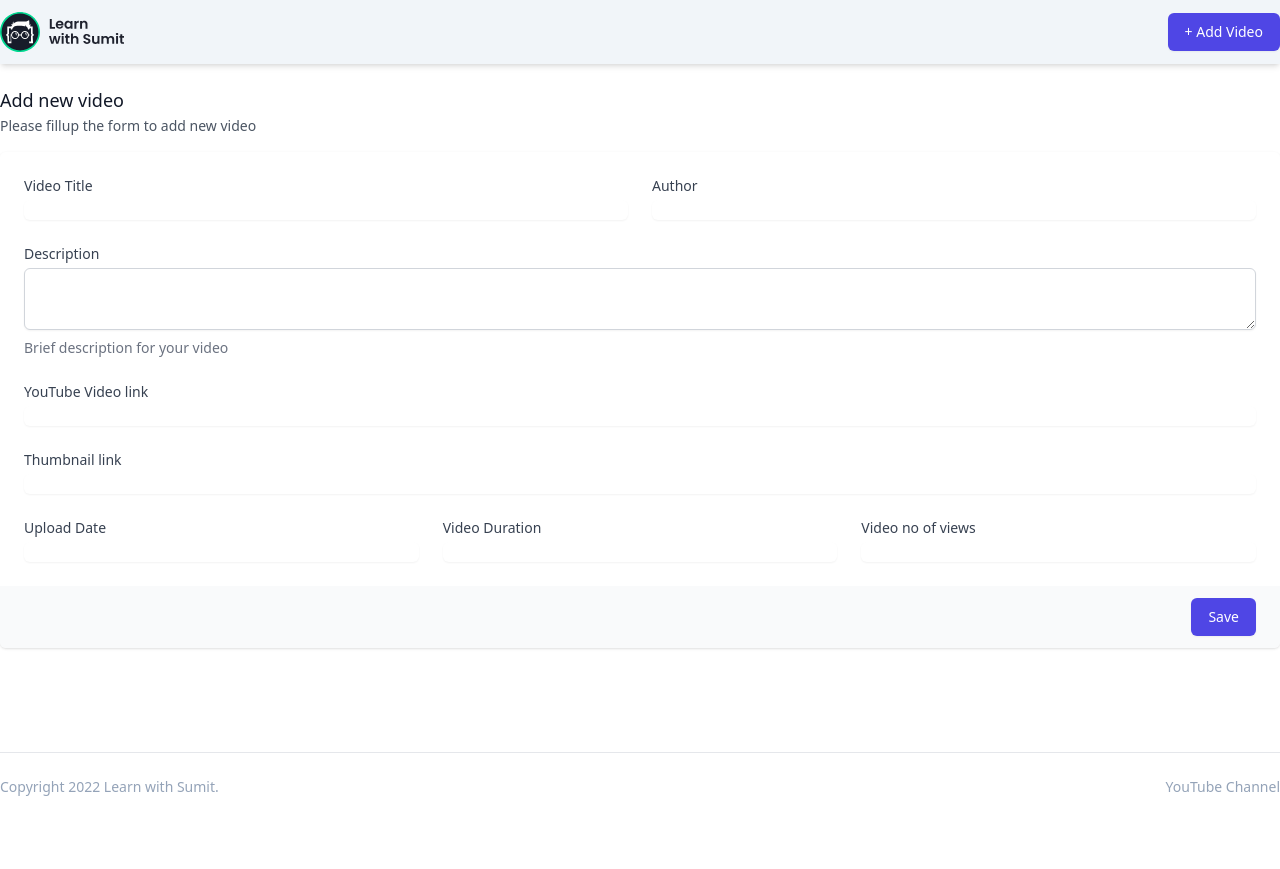
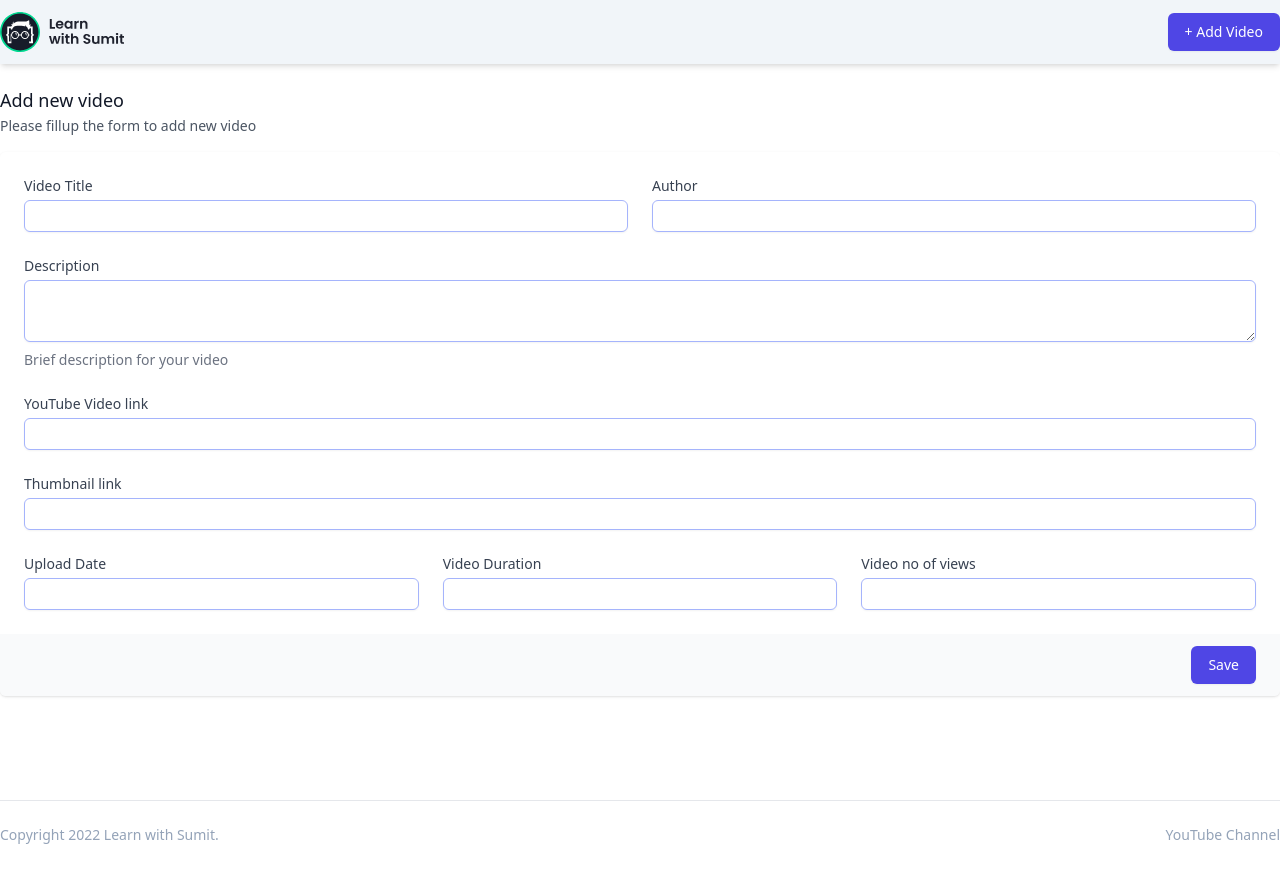
Before and after one commit to babulakterfsd/learn-redux, a React (Vite) app: page /videos/add in a window 1280 px wide. Before the commit the page ends 821 px from the top, so only its background shows below. Built offline with nearby package versions, Linux system fonts and the light colour scheme.

Commit message:
add videos added with cache invalidation

```diff
--- a/src/components/add/AddVideo.jsx
+++ b/src/components/add/AddVideo.jsx
@@ -1,13 +1,11 @@
-import Form from "./Form";
+import Form from './Form';
 
 export default function AddVideo() {
     return (
         <div className="max-w-7xl mx-auto px-5 lg:px-0">
             <div className="w-full">
                 <div className="px-4 sm:px-0 pb-4">
-                    <h3 className="text-lg font-medium leading-6 text-gray-900">
-                        Add new video
-                    </h3>
+                    <h3 className="text-lg font-medium leading-6 text-gray-900">Add new video</h3>
                     <p className="mt-1 text-sm text-gray-600">
                         Please fillup the form to add new video
                     </p>
--- a/src/components/add/Form.jsx
+++ b/src/components/add/Form.jsx
@@ -1,43 +1,122 @@
 // import Success from "../ui/Success";
-import TextArea from "../ui/TextArea";
-import TextInput from "../ui/TextInput";
+import { useState } from 'react';
+import { useAddVideoMutation } from '../../rtk/features/api/apiSlice';
+import Error from '../ui/Error';
+import Success from '../ui/Success';
+import TextArea from '../ui/TextArea';
+import TextInput from '../ui/TextInput';
 
 export default function Form() {
+    const [addVideo, { data: video, isLoading, isError }] = useAddVideoMutation();
+
+    const [title, setTitle] = useState('');
+    const [author, setAuthor] = useState('');
+    const [description, setDescription] = useState('');
+    const [link, setLink] = useState('');
+    const [thumbnail, setThumbnail] = useState('');
+    const [date, setDate] = useState('');
+    const [duration, setDuration] = useState('');
+    const [views, setViews] = useState('');
+
+    const data = {
+        title,
+        author,
+        description,
+        link,
+        thumbnail,
+        date,
+        duration,
+        views,
+    };
+
+    const handleSubmit = (e) => {
+        e.preventDefault();
+        addVideo(data);
+        setTitle('');
+        setAuthor('');
+        setDescription('');
+        setLink('');
+        setThumbnail('');
+        setDate('');
+        setDuration('');
+        setViews('');
+    };
+
     return (
-        <form action="#" method="POST">
+        <form onSubmit={(e) => handleSubmit(e)}>
             <div className="shadow overflow-hidden sm:rounded-md">
                 <div className="px-4 py-5 bg-white sm:p-6">
                     <div className="grid grid-cols-6 gap-6">
                         <div className="col-span-6 sm:col-span-3">
-                            <TextInput title="Video Title" />
+                            <TextInput
+                                title="Video Title"
+                                value={title}
+                                onChange={(e) => setTitle(e.target.value)}
+                                required
+                            />
                         </div>
 
                         <div className="col-span-6 sm:col-span-3">
-                            <TextInput title="Author" />
+                            <TextInput
+                                title="Author"
+                                value={author}
+                                onChange={(e) => setAuthor(e.target.value)}
+                                required
+                            />
                         </div>
 
                         <div className="col-span-6">
-                            <TextArea title="Description" />
+                            <TextArea
+                                title="Description"
+                                value={description}
+                                onChange={(e) => setDescription(e.target.value)}
+                                required
+                            />
                         </div>
 
                         <div className="col-span-6">
-                            <TextInput title="YouTube Video link" />
+                            <TextInput
+                                title="YouTube Video link"
+                                value={link}
+                                onChange={(e) => setLink(e.target.value)}
+                                required
+                            />
                         </div>
 
                         <div className="col-span-6">
-                            <TextInput title="Thumbnail link" />
+                            <TextInput
+                                title="Thumbnail link"
+                                value={thumbnail}
+                                onChange={(e) => setThumbnail(e.target.value)}
+                                required
+                            />
                         </div>
 
                         <div className="col-span-6 sm:col-span-6 lg:col-span-2">
-                            <TextInput title="Upload Date" />
+                            <TextInput
+                                title="Upload Date"
+                                value={date}
+                                onChange={(e) => setDate(e.target.value)}
+                                required
+                            />
                         </div>
 
                         <div className="col-span-6 sm:col-span-3 lg:col-span-2">
-                            <TextInput title="Video Duration" />
+                            <TextInput
+                                title="Video Duration"
+                                value={duration}
+                                onChange={(e) => setDuration(e.target.value)}
+                                required
+                            />
                         </div>
 
                         <div className="col-span-6 sm:col-span-3 lg:col-span-2">
-                            <TextInput title="Video no of views" />
+                            <TextInput
+                                title="Video no of views"
+                                value={views}
+                                onChange={(e) => setViews(e.target.value)}
+                                required
+                            />
                         </div>
                     </div>
                 </div>
@@ -45,12 +124,16 @@ export default function Form() {
                     <button
                         type="submit"
                         className="inline-flex justify-center py-2 px-4 border border-transparent shadow-sm text-sm font-medium rounded-md text-white bg-indigo-600 hover:bg-indigo-700 focus:outline-none focus:ring-0 focus:ring-offset-0 focus:ring-indigo-500"
+                        disabled={isLoading}
                     >
                         Save
                     </button>
                 </div>
 
-                {/* <Success message="Video was added successfully" /> */}
+                {!isLoading && !isError && video?.id && (
+                    <Success message="Video was added successfully" />
+                )}
+                {!isLoading && isError && <Error message="An error occured while adding video" />}
             </div>
         </form>
     );
--- a/src/components/ui/TextArea.jsx
+++ b/src/components/ui/TextArea.jsx
@@ -1,19 +1,17 @@
+/* eslint-disable react/jsx-props-no-spreading */
+/* eslint-disable jsx-a11y/label-has-associated-control */
 export default function TextArea({ title, ...attributes }) {
     return (
         <>
-            <label className="block text-sm font-medium text-gray-700">
-                {title}
-            </label>
+            <label className="block text-sm font-medium text-gray-700">{title}</label>
             <div className="mt-1">
                 <textarea
                     {...attributes}
                     rows="3"
-                    className="shadow-sm focus:ring-indigo-500 focus:border-indigo-500 mt-1 block w-full sm:text-sm border border-gray-300 rounded-md"
-                ></textarea>
+                    className="shadow-sm focus:ring-indigo-500 focus:border-indigo-500 mt-1 block w-full sm:text-sm border border-indigo-300 rounded-md"
+                />
             </div>
-            <p className="mt-2 text-sm text-gray-500">
-                Brief description for your video
-            </p>
+            <p className="mt-2 text-sm text-gray-500">Brief description for your video</p>
         </>
     );
 }
--- a/src/components/ui/TextInput.jsx
+++ b/src/components/ui/TextInput.jsx
@@ -1,12 +1,12 @@
+/* eslint-disable jsx-a11y/label-has-associated-control */
+/* eslint-disable react/jsx-props-no-spreading */
 export default function TextInput({ title, ...attributes }) {
     return (
         <>
-            <label className="block text-sm font-medium text-gray-700">
-                {title}
-            </label>
+            <label className="block text-sm font-medium text-gray-700">{title}</label>
             <input
                 type="text"
-                className="mt-1 focus:ring-indigo-500 focus:border-indigo-500 block w-full shadow-sm sm:text-sm border-gray-300 rounded-md"
+                className="mt-1 block w-full h-8 shadow-sm sm:text-sm  rounded-md border-indigo-300 border"
                 {...attributes}
             />
         </>
--- a/src/components/videos/Videos.jsx
+++ b/src/components/videos/Videos.jsx
@@ -14,7 +14,8 @@ export default function Videos() {
         refetch,
     } = useGetVideosQuery(undefined, {
         skip: !request,
-        // pollingInterval: 3000,  eta miliseconds e dite hoy, polling interval default e 0 thake, but ekhane milisecond deya thakle oi somoy por por automatic refetch hote thakbe .. eka ekai oi time por por request kre data update korte thakbe.. awesome.. mojar bepar hocche, oi page e na thakle taile ar request korte thakbe na, abar jkhn oi page e ashbo browse korte korte , tkhn theke abar request korte thakbe
+        // pollingInterval: 10000,
+        //  eta miliseconds e dite hoy, polling interval default e 0 thake, but ekhane milisecond deya thakle oi somoy por por automatic refetch hote thakbe .. eka ekai oi time por por request kre data update korte thakbe.. awesome.. mojar bepar hocche, oi page e na thakle taile ar request korte thakbe na, abar jkhn oi page e ashbo browse korte korte , tkhn theke abar request korte thakbe
     });
     // refetch ekta function, etar maddhome manually refetch kora jay. niche ekta button click e example dekhiye comment kore rekhechi
 
@@ -47,9 +48,7 @@ export default function Videos() {
     }
 
     if (!isLoading && !isError && videos?.length > 0) {
-        content = videos.map((video) => (
-            <VideoCard key={video.id} video={video} refetch={refetch} />
-        ));
+        content = videos.map((video) => <VideoCard key={video.id} video={video} />);
     }
 
     return (
--- a/src/rtk/features/api/apiSlice.js
+++ b/src/rtk/features/api/apiSlice.js
@@ -6,10 +6,12 @@ export const apiSlice = createApi({
     baseQuery: fetchBaseQuery({
         baseUrl: 'http://localhost:9000',
     }),
+    tagTypes: ['videos'], // whitelisting tags
     endpoints: (builder) => ({
         getVideos: builder.query({
             query: () => `/videos`,
-            keepUnusedDataFor: 60, // ei second somoy por data refetch hobe auto
+            keepUnusedDataFor: 10, // dhori, homepage theke ami onno page e gechi. ekhn ami jodi 10 second er moddhe home e back ashi, taile ar refetch korbe na, kintu jodi 10 second por ashi taile refetch korbe. ei hocche keep... er kahini
+            providesTags: ['videos'], // ei request er cache ta ke videos tag diye chinhito korlam
         }),
         getVideo: builder.query({
             query: (videoId) => `/videos/${videoId}`,
@@ -22,7 +24,20 @@ export const apiSlice = createApi({
                 return queryString;
             },
         }),
+        addVideo: builder.mutation({
+            query: (data) => ({
+                url: `/videos`,
+                method: 'POST',
+                body: data,
+            }),
+            invalidatesTags: ['videos'], // addVideo call success houa matro videos tag use kora prottek ta query refetch hobe
+        }),
     }),
 });
 
-export const { useGetVideosQuery, useGetVideoQuery, useGetRelatedVideosQuery } = apiSlice;
+export const {
+    useGetVideosQuery,
+    useGetVideoQuery,
+    useGetRelatedVideosQuery,
+    useAddVideoMutation,
+} = apiSlice;
```
